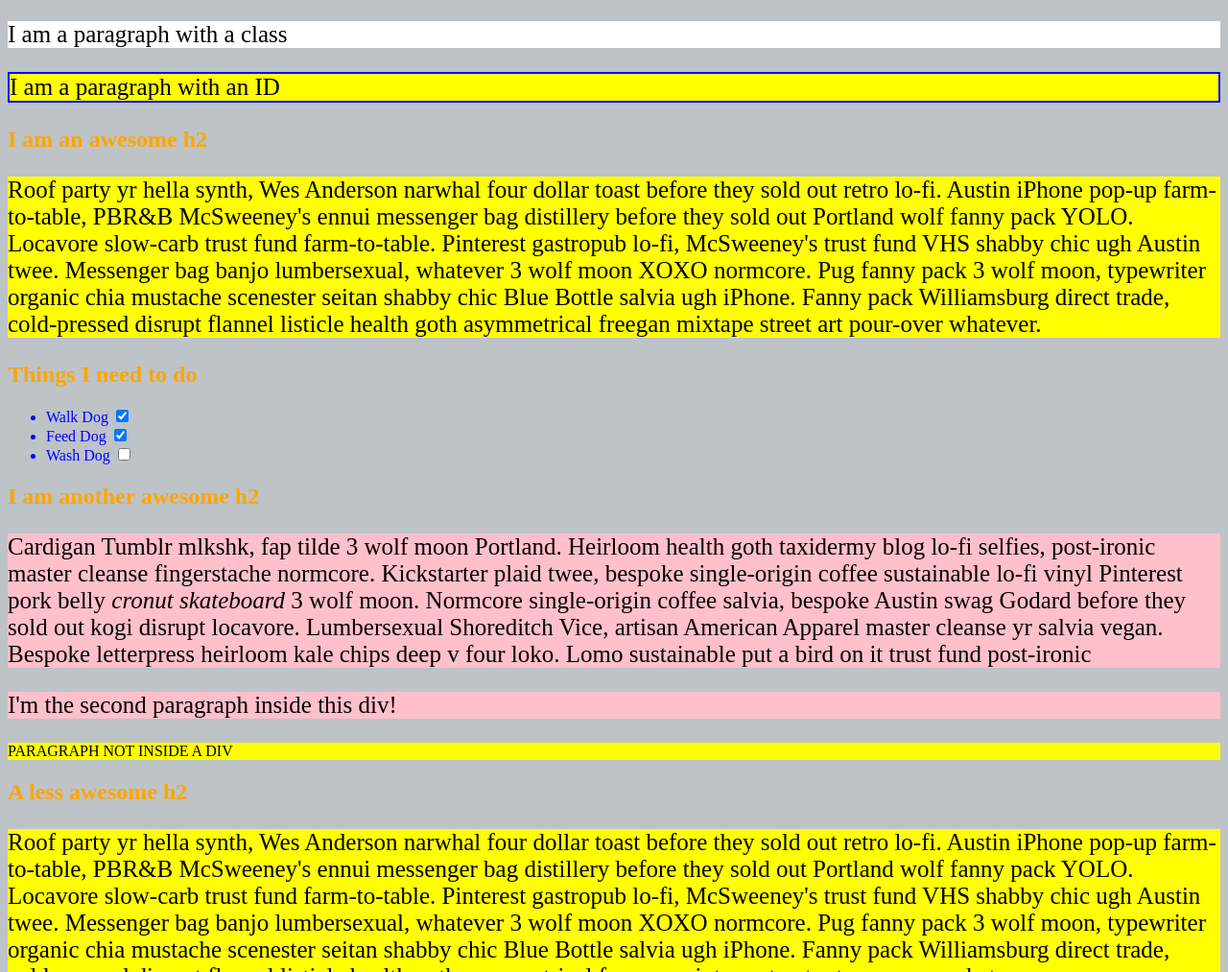
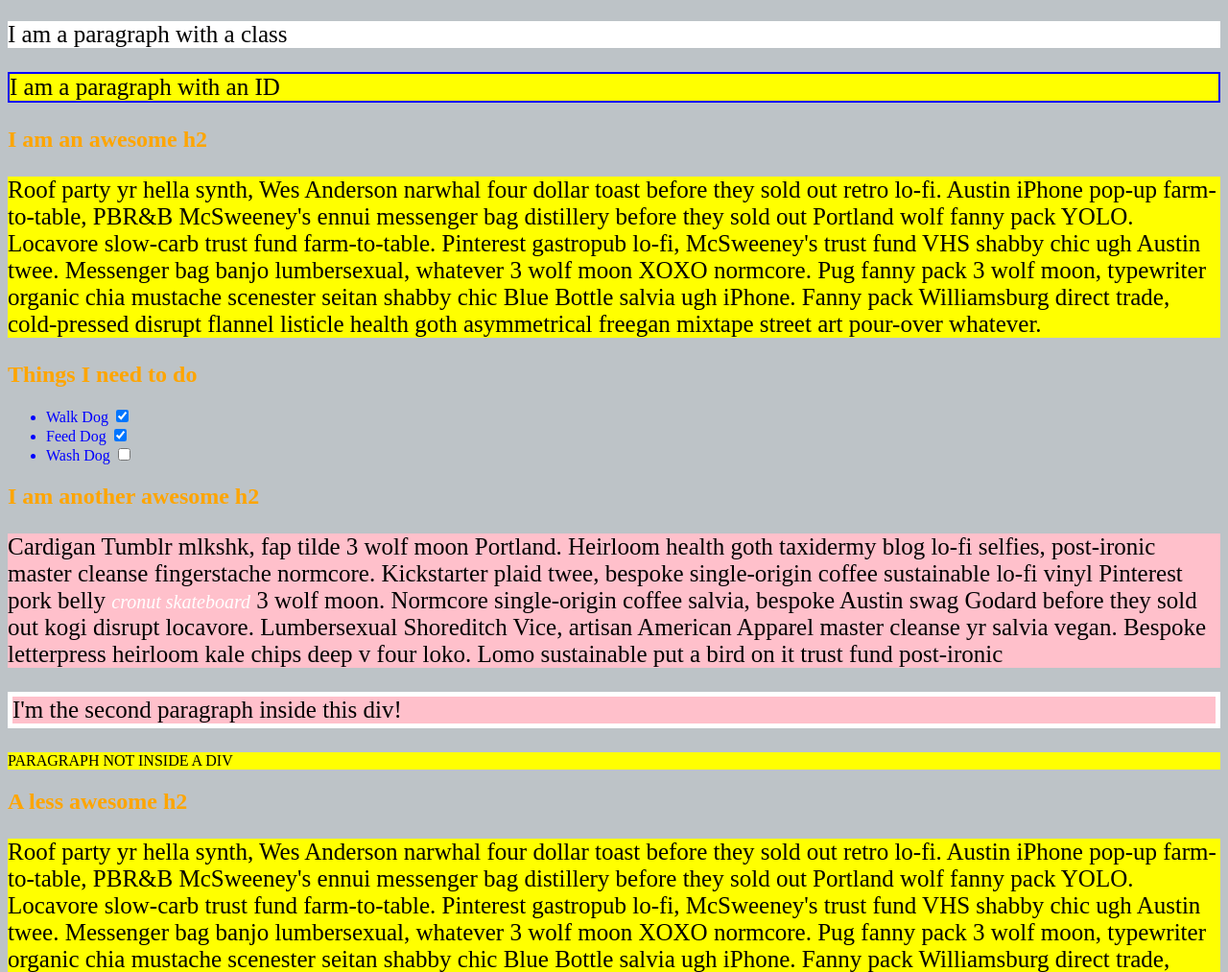
Before and after one commit to Marina8989/colt-css-selctors, a plain HTML site: page index.html in a window 1280 px wide. Shown: the part 87-1100 px from the top of the page at 96% size. Drawn offline with Linux system fonts and the light colour scheme.

Commit message:
css advanced selectors

```diff
--- a/main.css
+++ b/main.css
@@ -80,8 +80,17 @@ div:nth-of-type(3) p {
 
 /* Give the 2nd <p> inside the 3rd <div> a 5px white border*/
 
+div:nth-of-type(3) p:nth-of-type(2) {
+    border: 5px solid white;
+}
+
 
 /* Make the <em> in the 3rd <div> element white and 20px font(font-size:20px)*/
+
+div:nth-of-type(3) em {
+    color: white;
+    font-size: 20px;
+}
 
 
 /*BONUS CHALLENGES*/
```
